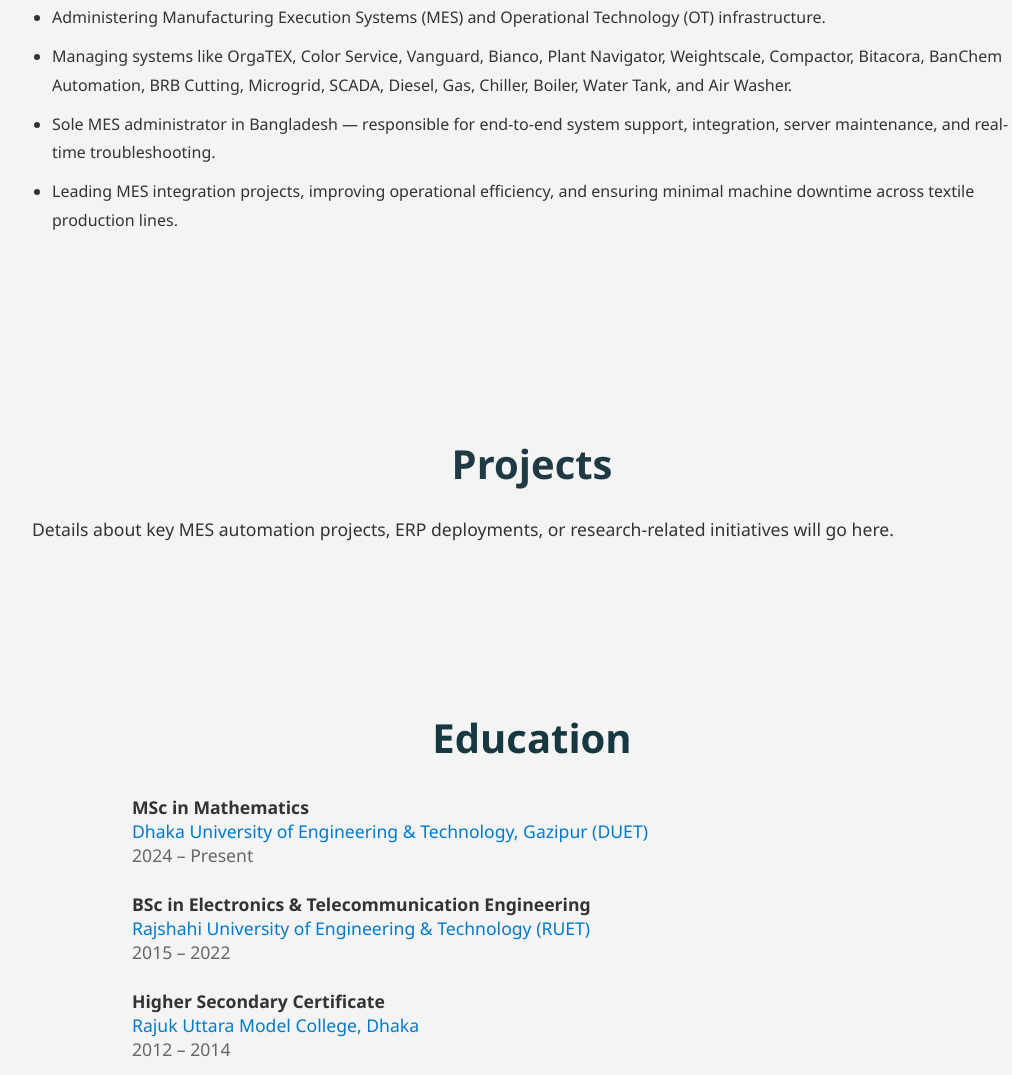
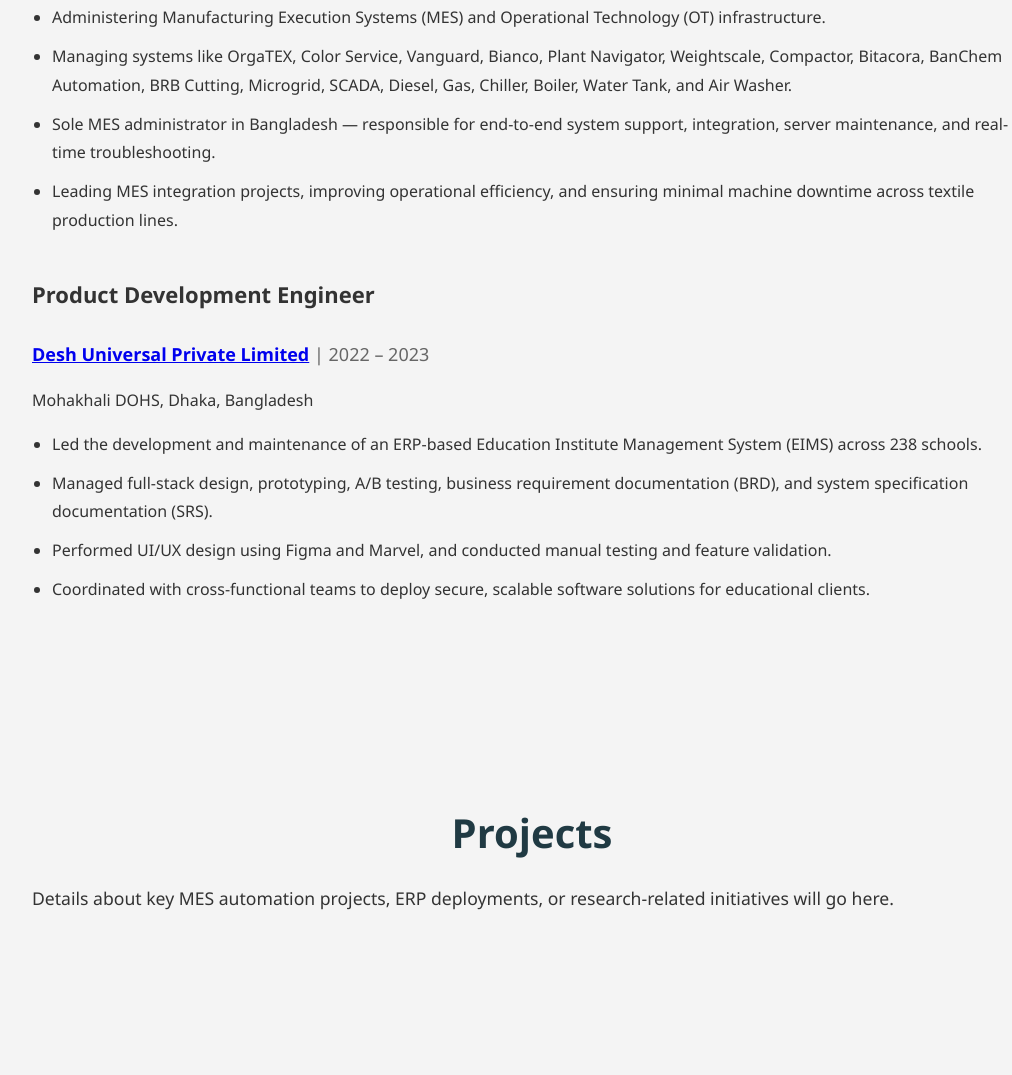
Before and after one commit to mitul-abid/mitul-abid.github.io, a plain HTML site: page index.html in a window 1280 px wide. Shown: the part 1456-2531 px from the top of the page, without its empty margins (108-1120 px from the left). Drawn offline with Linux system fonts and the light colour scheme.

Commit message:
Update index.html

```diff
--- a/index.html
+++ b/index.html
@@ -98,8 +98,27 @@
       <li style="margin-bottom: 10px;">Leading MES integration projects, improving operational efficiency, and ensuring minimal machine downtime across textile production lines.</li>
     </ul>
   </div>
+
+
+  <div class="experience-item" style="margin-bottom: 40px; line-height: 1.8;">
+  <h3 class="job-title" style="font-size: 22px; margin-bottom: 10px;">Product Development Engineer</h3>
+
+  <h4 class="company" style="font-size: 18px; margin-bottom: 5px;">
+    <a href="https://www.deshgroup.com/" target="_blank" rel="noopener noreferrer">Desh Universal Private Limited</a>
+    <span class="duration" style="font-weight: normal; color: #666;"> | 2022 – 2023</span>
+  </h4>
+
+  <p class="location" style="font-size: 16px; margin-bottom: 15px;">Mohakhali DOHS, Dhaka, Bangladesh</p>
+
+  <ul class="job-description" style="font-size: 16px; padding-left: 20px;">
+    <li style="margin-bottom: 10px;">Led the development and maintenance of an ERP-based Education Institute Management System (EIMS) across 238 schools.</li>
+    <li style="margin-bottom: 10px;">Managed full-stack design, prototyping, A/B testing, business requirement documentation (BRD), and system specification documentation (SRS).</li>
+    <li style="margin-bottom: 10px;">Performed UI/UX design using Figma and Marvel, and conducted manual testing and feature validation.</li>
+    <li style="margin-bottom: 10px;">Coordinated with cross-functional teams to deploy secure, scalable software solutions for educational clients.</li>
+  </ul>
+</div>
+
 </section>
-
 
 
   <section id="projects">
```
